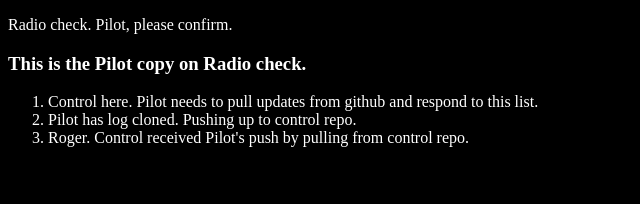
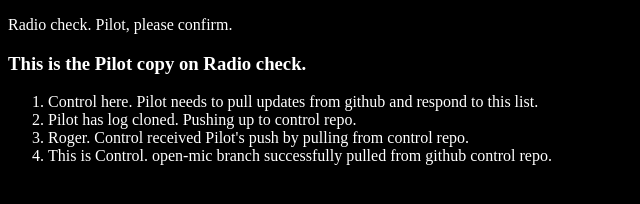
Before and after one commit to bruck71/communication-log-Control, a plain HTML site: page index.html in a window 1280 px wide. Shown: the whole page, without its empty margins (0-640 px from the left). Drawn offline with Linux system fonts and the light colour scheme.

Commit message:
Updated control after pulling open-mic branch

```diff
--- a/index.html
+++ b/index.html
@@ -10,6 +10,7 @@
         <li>Control here. Pilot needs to pull updates from github and respond to this list.</li>
         <li>Pilot has log cloned. Pushing up to control repo.</li>
         <li>Roger. Control received Pilot's push by pulling from control repo.</li>
+        <li>This is Control.  open-mic branch successfully pulled from github control repo.</li>
       </ol>
    </body>
 </html>
```
